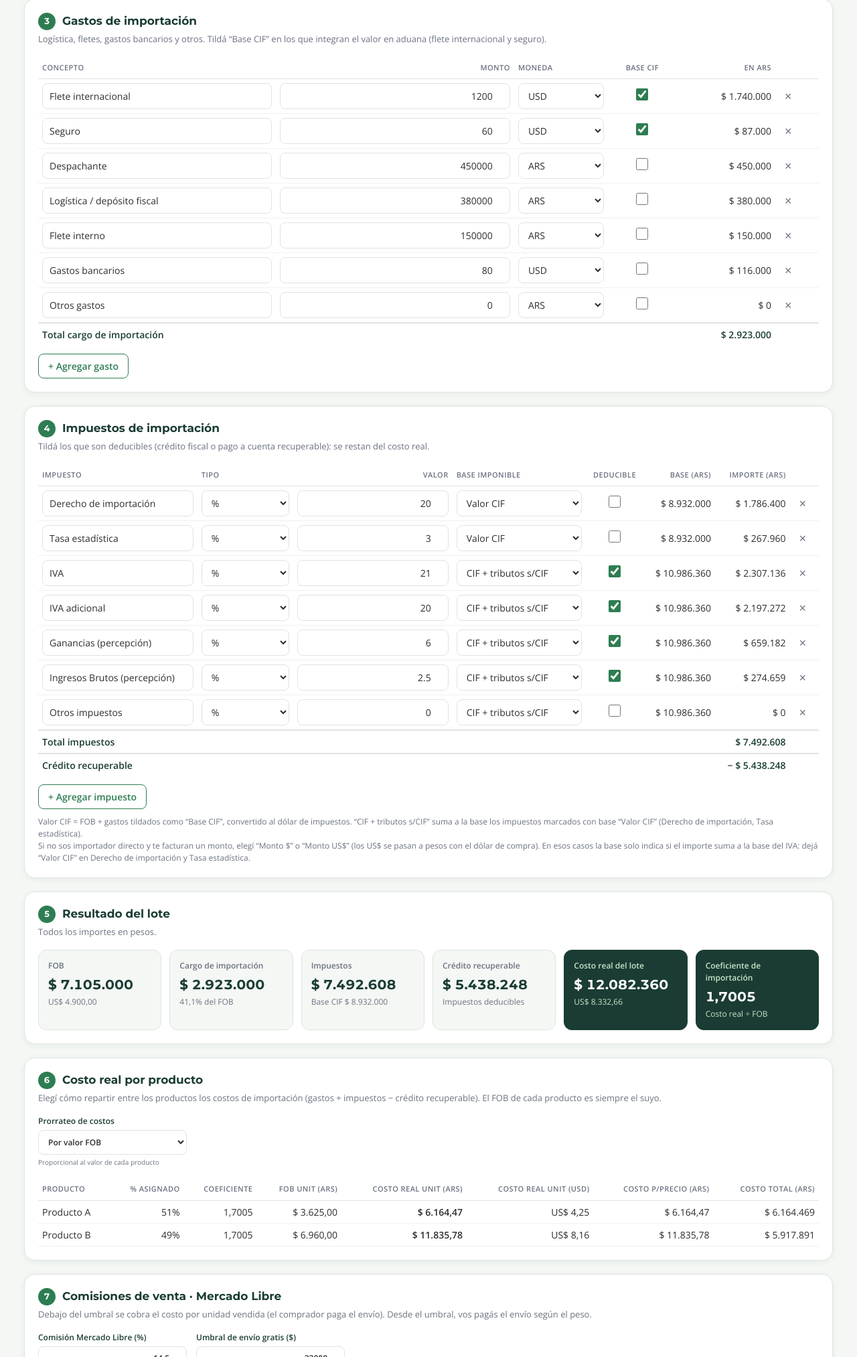
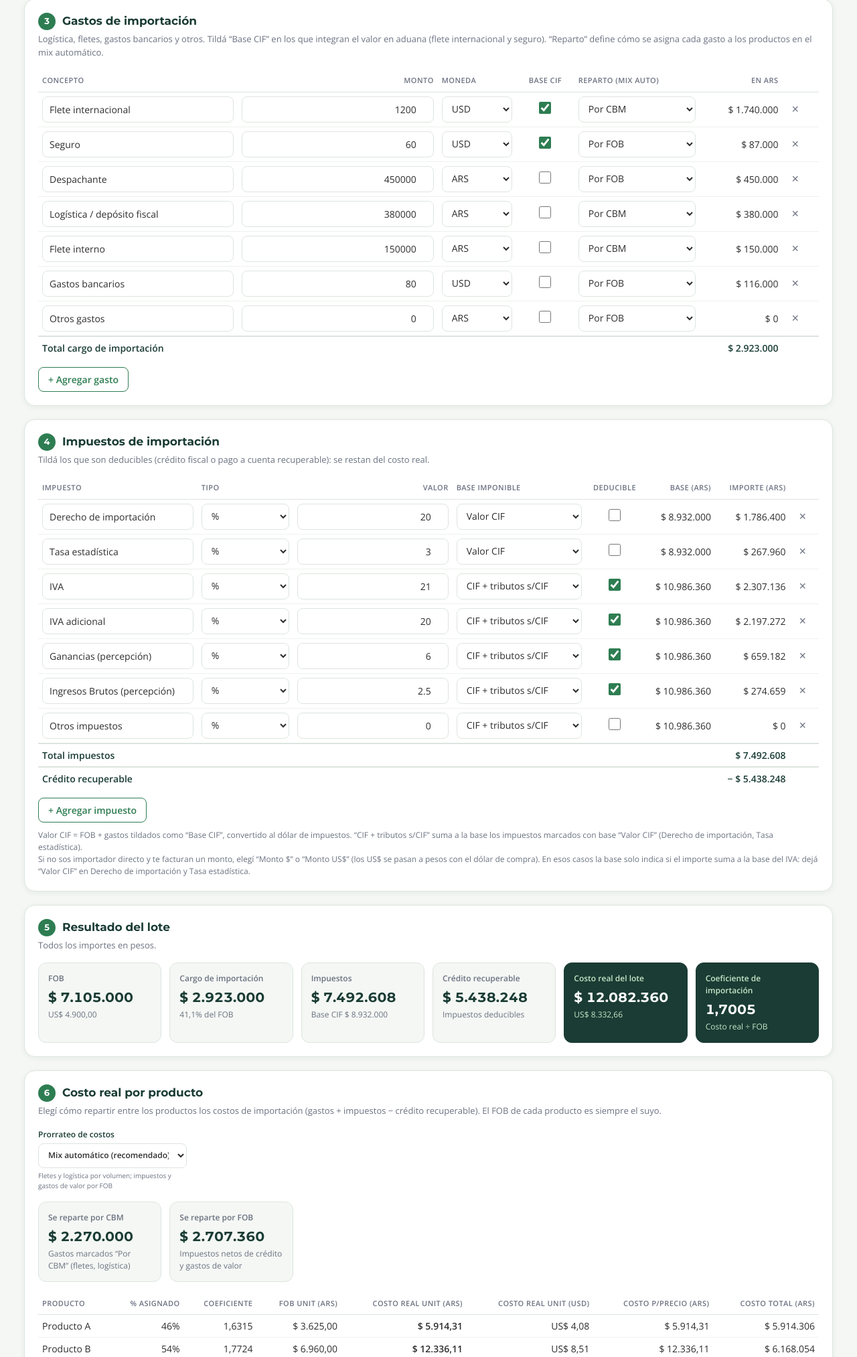
Before and after one commit to arielnardon86/highduo, a plain HTML site: page calculadora/index.html in a window 1280 px wide. Shown: the part 774-2800 px from the top of the page at 67% size. Drawn offline with nearby package versions, Linux system fonts and the light colour scheme.

Commit message:
Calculator: automatic mix allocation (freight/logistics by CBM, taxes and value costs by FOB)
Co-Authored-By: Claude Opus 5.5 <noreply@anthropic.com>
Claude-Session: https://claude.ai/code/session_01BBZe33XGUC897xNpMabbq3

```diff
--- a/calculadora/index.html
+++ b/calculadora/index.html
@@ -138,12 +138,12 @@
   <!-- 3. GASTOS -->
   <section class="card">
     <h2><span class="n">3</span>Gastos de importación</h2>
-    <p class="sub">Logística, fletes, gastos bancarios y otros. Tildá “Base CIF” en los que integran el valor en aduana (flete internacional y seguro).</p>
+    <p class="sub">Logística, fletes, gastos bancarios y otros. Tildá “Base CIF” en los que integran el valor en aduana (flete internacional y seguro). “Reparto” define cómo se asigna cada gasto a los productos en el mix automático.</p>
     <div class="tbl-wrap">
       <table>
-        <thead><tr><th>Concepto</th><th class="num">Monto</th><th>Moneda</th><th class="c">Base CIF</th><th class="num">En ARS</th><th></th></tr></thead>
+        <thead><tr><th>Concepto</th><th class="num">Monto</th><th>Moneda</th><th class="c">Base CIF</th><th>Reparto (mix auto)</th><th class="num">En ARS</th><th></th></tr></thead>
         <tbody id="tbGastos"></tbody>
-        <tfoot><tr><td>Total cargo de importación</td><td></td><td></td><td></td><td class="num" id="ftGastos"></td><td></td></tr></tfoot>
+        <tfoot><tr><td>Total cargo de importación</td><td></td><td></td><td></td><td></td><td class="num" id="ftGastos"></td><td></td></tr></tfoot>
       </table>
     </div>
     <div class="actions"><button class="btn" data-add="gastos">+ Agregar gasto</button></div>
@@ -180,11 +180,12 @@
     <p class="sub">Elegí cómo repartir entre los productos los costos de importación (gastos + impuestos − crédito recuperable). El FOB de cada producto es siempre el suyo.</p>
     <div class="grid" style="margin-bottom:16px">
       <label class="f">Prorrateo de costos
-        <select data-p="prorrateo"><option value="fob">Por valor FOB</option><option value="cbm">Por CBM (volumen)</option><option value="mix">Mix FOB + CBM</option></select>
+        <select data-p="prorrateo"><option value="auto">Mix automático (recomendado)</option><option value="fob">Por valor FOB</option><option value="cbm">Por CBM (volumen)</option><option value="mix">Mix manual (%)</option></select>
         <small id="prorrateoAyuda"></small></label>
       <label class="f" id="mixWrap">Peso del CBM en el mix (%)<input type="number" step="1" min="0" max="100" data-p="mixCbm" /><small id="mixAyuda"></small></label>
     </div>
     <p class="note" id="prorrateoAviso" style="margin:0 0 12px" hidden></p>
+    <div class="kpis" id="autoKpis" style="margin-bottom:16px"></div>
     <div class="tbl-wrap">
       <table>
         <thead><tr><th>Producto</th><th class="num">% asignado</th><th class="num">Coeficiente</th><th class="num">FOB unit (ARS)</th><th class="num">Costo real unit (ARS)</th><th class="num">Costo real unit (USD)</th><th class="num">Costo p/precio (ARS)</th><th class="num">Costo total (ARS)</th></tr></thead>
@@ -259,7 +260,7 @@
         <li><b>Crédito recuperable</b> = suma de los impuestos tildados como deducibles.</li>
         <li><b>Costo real del lote</b> = FOB + cargo de importación + impuestos − crédito recuperable.</li>
         <li><b>Coeficiente de importación</b> = costo real del lote ÷ FOB.</li>
-        <li><b>Costo real unit</b> = FOB unit (ARS) + (costo real del lote − FOB) × % asignado ÷ cantidad. El % asignado sale del valor FOB, del CBM o de una mezcla: (1 − m) × %FOB + m × %CBM. Por FOB, equivale a FOB unit × coeficiente.</li>
+        <li><b>Costo real unit</b> = FOB unit (ARS) + (costo real del lote − FOB) × % asignado ÷ cantidad. El % asignado sale del valor FOB, del CBM o de una mezcla. <b>Mix automático</b>: los gastos marcados “Por CBM” se reparten por volumen y el resto (impuestos − crédito y gastos de valor) por FOB. <b>Mix manual</b>: (1 − m) × %FOB + m × %CBM. Por FOB, equivale a FOB unit × coeficiente.</li>
         <li><b>Venta</b>: precio neto = precio ÷ (1 + IVA). Comisión ML = % × precio. Debajo del umbral se descuenta el cargo por unidad del tramo; desde el umbral, el envío según peso.</li>
         <li><b>IVA de Mercado Libre</b>: comisión, cargo fijo y envío se cargan con IVA incluido; ese IVA (importe ÷ (1 + IVA) × IVA) es crédito fiscal y se descuenta del costo.</li>
         <li><b>Imp. débitos y créditos</b> = % × monto acreditado (precio − comisión − cargo/envío). Es gasto deducible de Ganancias.</li>
@@ -274,19 +275,19 @@
 (() => {
   const KEY = 'highduo-calc-importacion-v1';
   const DEFAULTS = {
-    params: { rent: 30, rentMode: 'costo', tcCompra: 1450, tcImp: 1450, tcVenta: 1450, reposicion: '1', ivaVenta: 21, ivaML: 21, idc: 0.6, gan: 35, prorrateo: 'fob', mixCbm: 50 },
+    params: { rent: 30, rentMode: 'costo', tcCompra: 1450, tcImp: 1450, tcVenta: 1450, reposicion: '1', ivaVenta: 21, ivaML: 21, idc: 0.6, gan: 35, prorrateo: 'auto', mixCbm: 50 }, v: 3,
     productos: [
       { nombre: 'Producto A', fob: 2.5, cant: 1000, peso: 0.4, cbm: 3.2 },
       { nombre: 'Producto B', fob: 4.8, cant: 500, peso: 1.2, cbm: 4.8 },
     ],
     gastos: [
-      { nombre: 'Flete internacional', monto: 1200, moneda: 'USD', cif: true },
-      { nombre: 'Seguro', monto: 60, moneda: 'USD', cif: true },
-      { nombre: 'Despachante', monto: 450000, moneda: 'ARS', cif: false },
-      { nombre: 'Logística / depósito fiscal', monto: 380000, moneda: 'ARS', cif: false },
-      { nombre: 'Flete interno', monto: 150000, moneda: 'ARS', cif: false },
-      { nombre: 'Gastos bancarios', monto: 80, moneda: 'USD', cif: false },
-      { nombre: 'Otros gastos', monto: 0, moneda: 'ARS', cif: false },
+      { nombre: 'Flete internacional', monto: 1200, moneda: 'USD', cif: true, reparto: 'cbm' },
+      { nombre: 'Seguro', monto: 60, moneda: 'USD', cif: true, reparto: 'fob' },
+      { nombre: 'Despachante', monto: 450000, moneda: 'ARS', cif: false, reparto: 'fob' },
+      { nombre: 'Logística / depósito fiscal', monto: 380000, moneda: 'ARS', cif: false, reparto: 'cbm' },
+      { nombre: 'Flete interno', monto: 150000, moneda: 'ARS', cif: false, reparto: 'cbm' },
+      { nombre: 'Gastos bancarios', monto: 80, moneda: 'USD', cif: false, reparto: 'fob' },
+      { nombre: 'Otros gastos', monto: 0, moneda: 'ARS', cif: false, reparto: 'fob' },
     ],
     impuestos: [
       { nombre: 'Derecho de importación', modo: 'pct', monto: 0, pct: 20, base: 'cif', deducible: false },
@@ -314,7 +315,9 @@
   let S;
   try { S = JSON.parse(localStorage.getItem(KEY)) || clone(DEFAULTS); } catch { S = clone(DEFAULTS); }
   if (S.params.ivaML === undefined) S.params.ivaML = 21;
-  if (!S.params.prorrateo) S.params.prorrateo = 'fob';
+  const repartoSugerido = nombre => /flete|log[ií]stic|dep[oó]sito|almac|transporte|acarreo|contenedor|estiba|consolidad|cami[oó]n|carga/i.test(nombre || '') ? 'cbm' : 'fob';
+  if (!(S.v >= 3)) { S.params.prorrateo = 'auto'; S.v = 3; }
+  S.gastos.forEach(g => { if (!g.reparto) g.reparto = repartoSugerido(g.nombre); });
   if (S.params.mixCbm === undefined) S.params.mixCbm = 50;
   S.productos.forEach(p => { if (p.cbm === undefined) p.cbm = 0; });
   S.impuestos.forEach(t => { if (!t.modo) t.modo = 'pct'; if (t.monto === undefined) t.monto = 0; });
@@ -348,6 +351,7 @@
       <td><input class="w-num" type="number" step="0.01" data-l="gastos" data-i="${i}" data-k="monto" value="${g.monto}" /></td>
       <td><select data-l="gastos" data-i="${i}" data-k="moneda"><option ${g.moneda === 'USD' ? 'selected' : ''}>USD</option><option ${g.moneda === 'ARS' ? 'selected' : ''}>ARS</option></select></td>
       <td class="c"><input type="checkbox" data-l="gastos" data-i="${i}" data-k="cif" ${g.cif ? 'checked' : ''} /></td>
+      <td><select data-l="gastos" data-i="${i}" data-k="reparto"><option value="cbm" ${g.reparto === 'cbm' ? 'selected' : ''}>Por CBM</option><option value="fob" ${g.reparto !== 'cbm' ? 'selected' : ''}>Por FOB</option></select></td>
       <td class="num" id="gArs${i}"></td>
       <td><button class="del" data-del="gastos" data-i="${i}" title="Eliminar">×</button></td></tr>`).join('');
 
@@ -499,21 +503,28 @@
       k('Costo real del lote', fARS(L.costo), tcC ? fUSD(L.costo / tcC) : '', true) +
       k('Coeficiente de importación', isFinite(L.coef) ? fNum(L.coef, 4) : '—', 'Costo real ÷ FOB', true);
 
-    const metodo = P.prorrateo || 'fob';
+    const metodo = P.prorrateo || 'auto';
     const mix = Math.min(Math.max(n(P.mixCbm), 0), 100);
     const sinCbm = metodo !== 'fob' && cbmT <= 0;
     const wC = sinCbm ? 0 : metodo === 'cbm' ? 1 : metodo === 'mix' ? mix / 100 : 0;
+    const extraTot = L.costo - L.fobARS;
+    const poolCbm = metodo === 'auto' && !sinCbm ? L.gastosARS.reduce((a, v, i) => a + (S.gastos[i].reparto === 'cbm' ? v : 0), 0) : 0;
+    const poolFob = metodo === 'auto' ? extraTot - poolCbm : 0;
+    $('#autoKpis').hidden = metodo !== 'auto';
+    if (metodo === 'auto') $('#autoKpis').innerHTML =
+      `<div class="kpi"><div class="l">Se reparte por CBM</div><div class="v">${fARS(poolCbm)}</div><div class="s">Gastos marcados “Por CBM” (fletes, logística)</div></div>` +
+      `<div class="kpi"><div class="l">Se reparte por FOB</div><div class="v">${fARS(poolFob)}</div><div class="s">Impuestos netos de crédito y gastos de valor</div></div>`;
     $('#mixWrap').hidden = metodo !== 'mix';
     $('#mixAyuda').textContent = `${fPct(100 - mix)} por FOB · ${fPct(mix)} por CBM`;
-    $('#prorrateoAyuda').textContent = { fob: 'Proporcional al valor de cada producto', cbm: 'Proporcional al volumen que ocupa cada producto', mix: 'Combina valor y volumen' }[metodo];
+    $('#prorrateoAyuda').textContent = { auto: 'Fletes y logística por volumen; impuestos y gastos de valor por FOB', fob: 'Proporcional al valor de cada producto', cbm: 'Proporcional al volumen que ocupa cada producto', mix: 'Combina valor y volumen con el % que elijas' }[metodo];
     $('#prorrateoAviso').hidden = !sinCbm;
     $('#prorrateoAviso').innerHTML = '<span class="tag amber">Falta el CBM</span> Cargá el CBM de los productos; mientras tanto se prorratea por valor FOB.';
-    const extra = L.costo - L.fobARS;
     const rows = S.productos.map(p => {
       const fobArs = n(p.fob) * tcC, cant = n(p.cant);
       const sF = L.fobUSD ? n(p.fob) * cant / L.fobUSD : 0, sC = cbmT ? n(p.cbm) / cbmT : 0;
-      const share = (1 - wC) * sF + wC * sC;
-      const costoU = cant ? fobArs + extra * share / cant : 0;
+      const asignado = metodo === 'auto' ? poolFob * sF + poolCbm * sC : extraTot * ((1 - wC) * sF + wC * sC);
+      const share = extraTot ? asignado / extraTot : 0;
+      const costoU = cant ? fobArs + asignado / cant : 0;
       return { p, fobArs, share, coef: fobArs ? costoU / fobArs : NaN, costoU, costoP: costoU * ajuste };
     });
 
@@ -571,6 +582,8 @@
     else if (ds.l) {
       const item = list(ds.l)[+ds.i];
       item[ds.k] = el.type === 'checkbox' ? el.checked : (el.type === 'number' ? el.value : el.value);
+      if (ds.l === 'gastos' && ds.k === 'reparto') delete item.auto;
+      if (ds.l === 'gastos' && ds.k === 'nombre' && item.auto) { item.reparto = repartoSugerido(el.value); const sel = document.querySelector(`[data-l="gastos"][data-i="${ds.i}"][data-k="reparto"]`); if (sel) sel.value = item.reparto; }
       if (ds.l === 'productos' && ds.k === 'nombre') { const o = $('#simProd').options[+ds.i]; if (o) o.textContent = el.value; }
     } else if (el.id !== 'simPrecio') return;
     save(); if (ds.k === 'modo') renderInputs(); compute();
@@ -579,7 +592,7 @@
   document.addEventListener('click', e => {
     const b = e.target.closest('button'); if (!b) return;
     if (b.dataset.add) {
-      const nuevo = { productos: { nombre: '', fob: 0, cant: 0, peso: 0, cbm: 0 }, gastos: { nombre: '', monto: 0, moneda: 'ARS', cif: false }, impuestos: { nombre: '', modo: 'pct', monto: 0, pct: 0, base: 'cifdi', deducible: false } }[b.dataset.add];
+      const nuevo = { productos: { nombre: '', fob: 0, cant: 0, peso: 0, cbm: 0 }, gastos: { nombre: '', monto: 0, moneda: 'ARS', cif: false, reparto: 'fob', auto: true }, impuestos: { nombre: '', modo: 'pct', monto: 0, pct: 0, base: 'cifdi', deducible: false } }[b.dataset.add];
       S[b.dataset.add].push(nuevo); save(); renderInputs(); compute();
       const ins = document.querySelectorAll(`[data-l="${b.dataset.add}"][data-k="nombre"]`); ins[ins.length - 1]?.focus();
     } else if (b.dataset.del) {
```
